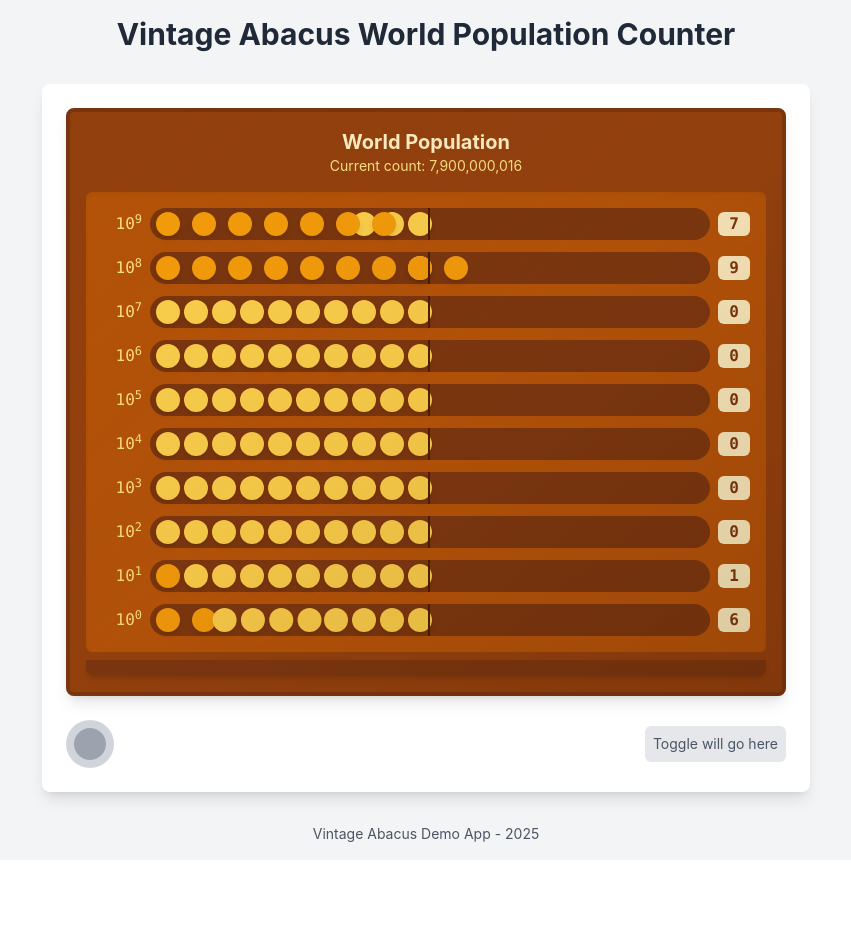
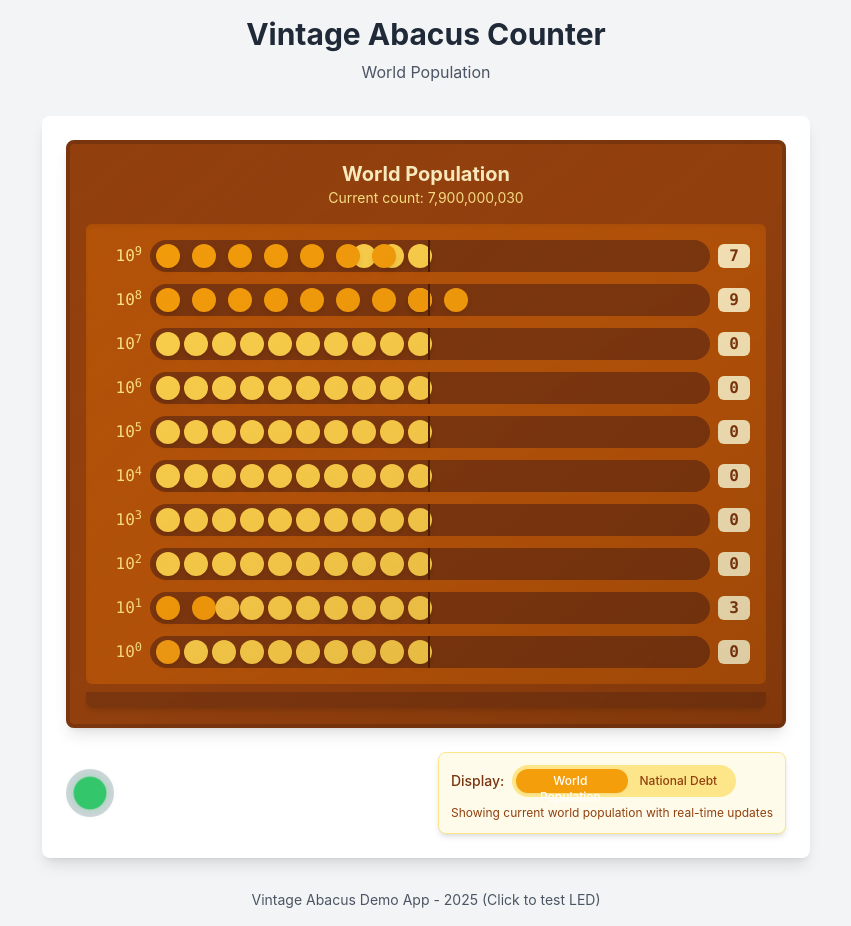
Before and after one commit to jonboutelle/vintage-abacus-demo, a React (Create React App) app: page / in a window 1280 px wide. Shown: the whole page, without its empty margins (214-1065 px from the left). Before the commit the page ends 860 px from the top, so only its background shows below. Built offline with nearby package versions, Linux system fonts and the light colour scheme.

Commit message:
Implement StatusLED and DataToggle components

```diff
--- a/src/App.tsx
+++ b/src/App.tsx
@@ -1,46 +1,103 @@
 import React, { useState, useEffect } from 'react';
 import './App.css';
 import Abacus from './components/Abacus';
+import StatusLED, { LEDStatus } from './components/StatusLED';
+import DataToggle, { DataType } from './components/DataToggle';
 
 const App: React.FC = () => {
   // Mock population value for testing
   const [population, setPopulation] = useState<number>(7900000000);
+  // Mock debt value for testing
+  const [debt, setDebt] = useState<number>(34000000000000);
   const [isLoading, setIsLoading] = useState<boolean>(false);
+  // Add state for LED status and error count
+  const [ledStatus, setLedStatus] = useState<LEDStatus>('neutral');
+  const [errorCount, setErrorCount] = useState<number>(0);
+  // Add state for active data type
+  const [activeData, setActiveData] = useState<DataType>('population');
 
   // Simulate population increase for testing
   useEffect(() => {
     const interval = setInterval(() => {
       setPopulation(prev => prev + Math.floor(Math.random() * 10));
+      setDebt(prev => prev + Math.floor(Math.random() * 100000));
     }, 1000);
 
     return () => clearInterval(interval);
   }, []);
 
+  // Function to handle LED click - will be used for showing error details later
+  const handleLedClick = () => {
+    console.log('LED clicked, error count:', errorCount);
+    // This will be expanded later to show error details in a modal
+  };
+
+  // For testing: Toggle LED status when clicking the footer
+  const cycleLedStatus = () => {
+    setErrorCount(prev => {
+      const newCount = prev + 1;
+
+      // Update LED status based on error count
+      if (newCount >= 3) {
+        setLedStatus('error');
+      } else if (newCount >= 1) {
+        setLedStatus('warning');
+      } else {
+        setLedStatus('neutral');
+      }
+
+      return newCount;
+    });
+  };
+
+  // Handle data type change
+  const handleDataTypeChange = (dataType: DataType) => {
+    setActiveData(dataType);
+    console.log('Data type changed to:', dataType);
+  };
+
+  // Get current value based on active data type
+  const getCurrentValue = () => {
+    return activeData === 'population' ? population : debt;
+  };
+
   return (
     <div className="min-h-screen bg-gray-100 flex flex-col items-center justify-center p-4">
       <header className="mb-8">
-        <h1 className="text-3xl font-bold text-center text-gray-800">Vintage Abacus World Population Counter</h1>
+        <h1 className="text-3xl font-bold text-center text-gray-800">Vintage Abacus Counter</h1>
+        <p className="text-center text-gray-600 mt-2">
+          {activeData === 'population' ? 'World Population' : 'U.S. National Debt'}
+        </p>
       </header>
       <main className="w-full max-w-3xl bg-white rounded-lg shadow-lg p-6">
         {/* Abacus component */}
         <div className="mb-6">
-          <Abacus value={population} isLoading={isLoading} />
+          <Abacus
+            value={getCurrentValue()}
+            isLoading={isLoading}
+          />
         </div>
 
         <div className="flex justify-between items-center">
-          {/* StatusLED component will go here */}
-          <div className="w-12 h-12 bg-gray-300 rounded-full flex items-center justify-center">
-            <div className="w-8 h-8 bg-gray-400 rounded-full"></div>
-          </div>
+          {/* StatusLED component */}
+          <StatusLED
+            status={ledStatus}
+            errorCount={errorCount}
+            onClick={handleLedClick}
+          />
 
-          {/* DataToggle component will go here */}
-          <div className="bg-gray-200 p-2 rounded-md">
-            <p className="text-sm text-gray-600">Toggle will go here</p>
-          </div>
+          {/* DataToggle component */}
+          <DataToggle
+            activeData={activeData}
+            onChange={handleDataTypeChange}
+          />
         </div>
       </main>
-      <footer className="mt-8 text-center text-gray-600 text-sm">
-        <p>Vintage Abacus Demo App - {new Date().getFullYear()}</p>
+      <footer
+        className="mt-8 text-center text-gray-600 text-sm cursor-pointer hover:text-gray-800"
+        onClick={cycleLedStatus}
+      >
+        <p>Vintage Abacus Demo App - {new Date().getFullYear()} (Click to test LED)</p>
       </footer>
     </div>
   );
--- /dev/null
+++ b/src/components/DataToggle.tsx
@@ -0,0 +1,68 @@
+import React from 'react';
+import { motion } from 'framer-motion';
+
+export type DataType = 'population' | 'debt';
+
+interface DataToggleProps {
+  activeData: DataType;
+  onChange: (dataType: DataType) => void;
+}
+
+const DataToggle: React.FC<DataToggleProps> = ({ activeData, onChange }) => {
+  return (
+    <div className="bg-amber-50 p-3 rounded-lg shadow-md border border-amber-200">
+      <div className="flex items-center space-x-2">
+        <span className="text-sm font-medium text-amber-900">Display:</span>
+
+        {/* Toggle container */}
+        <div className="relative flex bg-amber-200 rounded-full p-1 h-8 w-56">
+          {/* Sliding background */}
+          <motion.div
+            className="absolute top-1 bottom-1 rounded-full bg-amber-500 shadow-sm"
+            initial={false}
+            animate={{
+              x: activeData === 'population' ? 0 : '100%',
+              width: '50%'
+            }}
+            transition={{
+              type: 'spring',
+              stiffness: 300,
+              damping: 30
+            }}
+          />
+
+          {/* Population button */}
+          <button
+            className={`relative flex-1 px-3 py-1 rounded-full text-xs font-medium z-10 transition-colors duration-200 ${
+              activeData === 'population' ? 'text-white' : 'text-amber-800'
+            }`}
+            onClick={() => onChange('population')}
+          >
+            World Population
+          </button>
+
+          {/* Debt button */}
+          <button
+            className={`relative flex-1 px-3 py-1 rounded-full text-xs font-medium z-10 transition-colors duration-200 ${
+              activeData === 'debt' ? 'text-white' : 'text-amber-800'
+            }`}
+            onClick={() => onChange('debt')}
+          >
+            National Debt
+          </button>
+        </div>
+      </div>
+
+      {/* Data type description */}
+      <div className="mt-2 text-xs text-amber-800">
+        {activeData === 'population' ? (
+          <p>Showing current world population with real-time updates</p>
+        ) : (
+          <p>Showing U.S. national debt with real-time updates</p>
+        )}
+      </div>
+    </div>
+  );
+};
+
+export default DataToggle;
--- /dev/null
+++ b/src/components/StatusLED.tsx
@@ -0,0 +1,72 @@
+import React from 'react';
+import { motion } from 'framer-motion';
+
+export type LEDStatus = 'neutral' | 'warning' | 'error';
+
+interface StatusLEDProps {
+  status: LEDStatus;
+  errorCount?: number;
+  onClick?: () => void;
+}
+
+const StatusLED: React.FC<StatusLEDProps> = ({
+  status = 'neutral',
+  errorCount = 0,
+  onClick
+}) => {
+  // Define colors for different statuses
+  const colors = {
+    neutral: {
+      outer: 'bg-gray-300',
+      inner: 'bg-green-500',
+      glow: 'shadow-[0_0_10px_rgba(74,222,128,0.5)]'
+    },
+    warning: {
+      outer: 'bg-gray-300',
+      inner: 'bg-orange-500',
+      glow: 'shadow-[0_0_10px_rgba(249,115,22,0.5)]'
+    },
+    error: {
+      outer: 'bg-gray-300',
+      inner: 'bg-red-500',
+      glow: 'shadow-[0_0_10px_rgba(239,68,68,0.7)]'
+    }
+  };
+
+  const currentColors = colors[status];
+
+  return (
+    <div
+      className="relative cursor-pointer group"
+      onClick={onClick}
+      title={errorCount > 0 ? `${errorCount} error${errorCount > 1 ? 's' : ''} detected` : 'System status normal'}
+    >
+      {/* LED housing */}
+      <div className={`w-12 h-12 rounded-full flex items-center justify-center ${currentColors.outer} transition-all duration-300`}>
+        {/* LED light */}
+        <motion.div
+          className={`w-8 h-8 rounded-full ${currentColors.inner} ${currentColors.glow} transition-all duration-300`}
+          initial={{ opacity: 0.8 }}
+          animate={{
+            opacity: [0.8, 1, 0.8],
+            scale: [1, 1.05, 1]
+          }}
+          transition={{
+            repeat: Infinity,
+            duration: status === 'error' ? 0.8 : 2,
+            ease: "easeInOut"
+          }}
+        />
+      </div>
+
+      {/* Tooltip */}
+      <div className="absolute bottom-full left-1/2 transform -translate-x-1/2 mb-2 px-3 py-1 bg-gray-800 text-white text-xs rounded opacity-0 group-hover:opacity-100 transition-opacity duration-200 whitespace-nowrap pointer-events-none">
+        {status === 'neutral' && 'System status: Normal'}
+        {status === 'warning' && `Warning: ${errorCount} error detected`}
+        {status === 'error' && `Alert: ${errorCount} errors detected`}
+      </div>
+    </div>
+  );
+};
+
+export default StatusLED;
```
Also changed, not shown: documentation/implementation_plan.md (+2 -2 lines).
